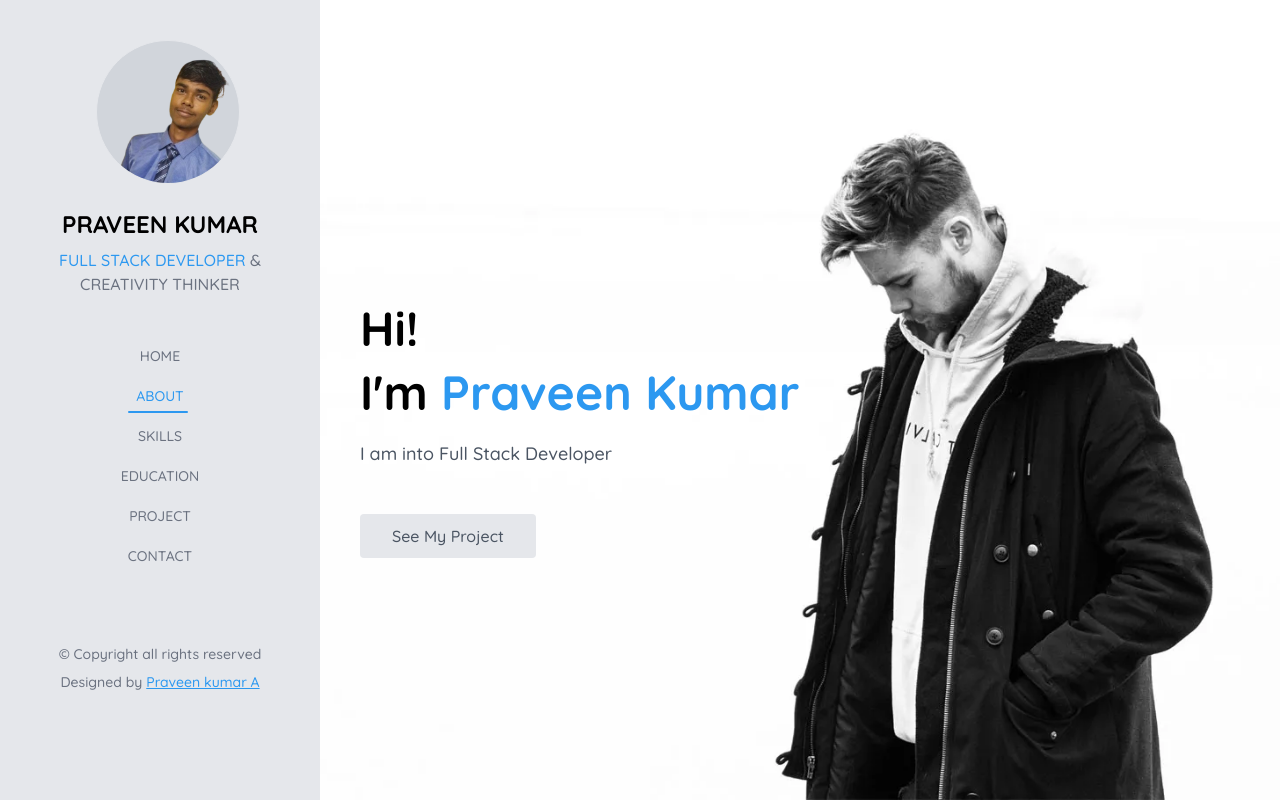
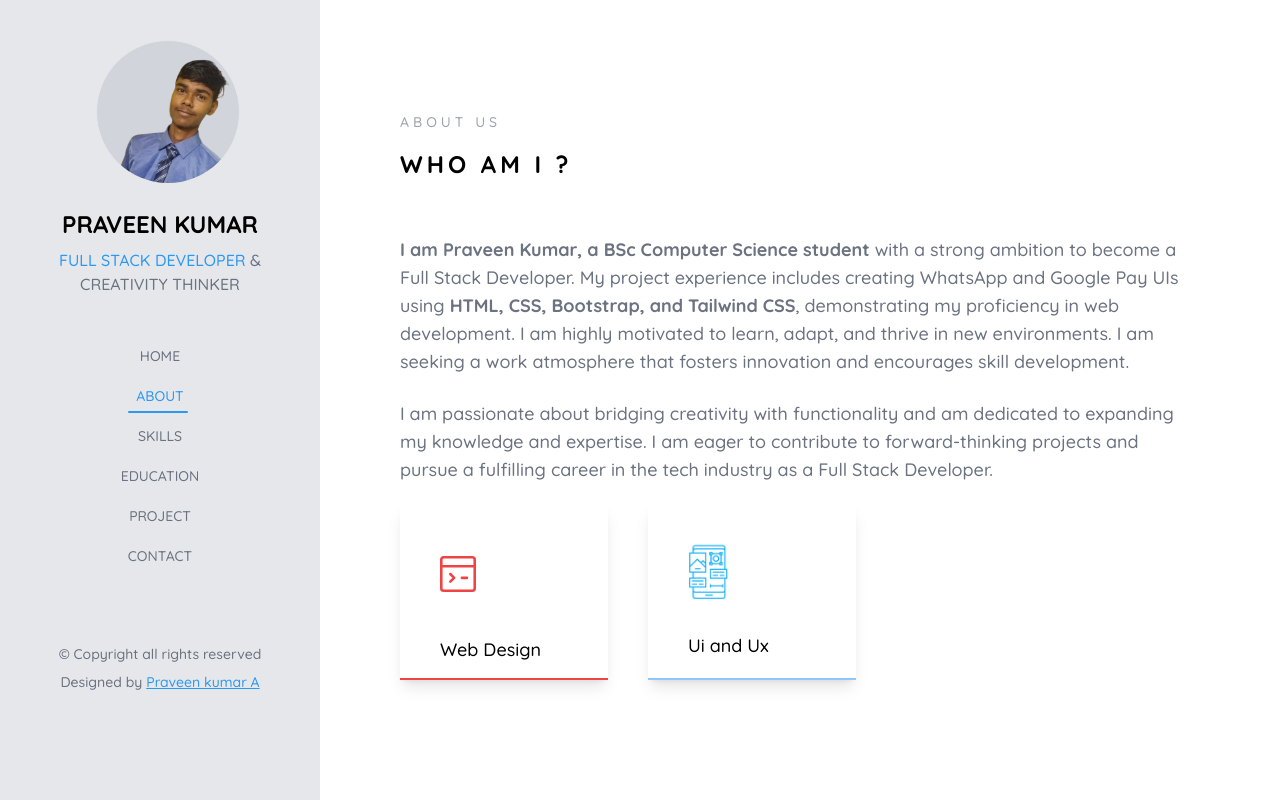
Before and after one commit to PRAVEEN200307/My_Portfolio, a website built with Vite: page About.html in a window 1280 px wide. Built offline with nearby package versions, Linux system fonts and the light colour scheme; a web font is replaced by a local one.

Commit message:
about me

```diff
--- a/About.html
+++ b/About.html
@@ -48,21 +48,40 @@
                </button>
             </div>
           </div>
-          <div class="hero h-screen " style="background:url('assets/img/img_bg_2.jpg.webp') center/cover;width:1200px;">
-           <div class="contant mt-28">
-              <div class="name-con pt-48 px-10  font-serif font-bold">
-               <h1 class="text-3xl font-bold sm:text-5xl ">Hi!</h1>
-               <h1 class="text-3xl sm:text-5xl font-bold mt-4 ">I'm <span class="text-light-blue">Praveen Kumar</span> </h1>
-              </div>
-              <div class="px-10 py-6 text-xl">
-                <p class="text-gray-600 text-sm  sm:text-lg">I am into Full Stack Developer</p>
-              </div>
-              <div class="px-10 py-8 smooth ">
-                <a class="px-8 py-3 rounded bg-gray-200
-                hover:bg-light-blue hover:text-white hover:border-none text-gray-600" href="#">See My Project</a>
-              </div>
-
-           </div>
+          <div class="hero h-screen" style="width:1200px;">
+             <div class="content px-20 py-24">
+                 <h6 class="text-sm text-gray-400 my-4" style="letter-spacing:4px;">ABOUT US</h6>
+                 <h1 class="font-bold text-2xl my-4"  style="letter-spacing:4px;">WHO AM I ?</h1>
+                 <div class="mt-14 text-lg text-gray-500 ">
+                    <P> <b>I am Praveen Kumar, a BSc Computer Science student</b> with a strong
+                     ambition to become a Full Stack Developer. My project experience
+                     includes creating WhatsApp and Google Pay UIs using <b>HTML, CSS, Bootstrap,
+                     and Tailwind CSS</b>, demonstrating my proficiency in web development. I am highly
+                     motivated to learn, adapt, and thrive in new environments. I am seeking a
+                     work atmosphere that fosters innovation and encourages skill development.
+                    </P>
+                     <P class="mt-6">I am passionate about bridging creativity with functionality and am dedicated to expanding my knowledge and expertise. I am eager to contribute to forward-thinking projects and pursue a fulfilling career in the tech industry as a Full Stack Developer.</P>
+                 </div>
+                 <div class="mt-5 flex gap-10 ">
+                    <div class="h-44 w-52 shadow-lg flex flex-col px-10 gap-8 border-b-2 border-red-500">
+                      <!-- Box -->
+                       <div class="pt-10 text-red-500">
+                        <svg xmlns="http://www.w3.org/2000/svg" width="36" height="60" viewBox="0 0 14 14">
+                           <g fill="none" stroke="currentColor" stroke-linecap="round" stroke-linejoin="round"><rect width="13" height="13" x=".5" y=".5" rx="1"/>
+                           <path d="M.5 4h13M4 7l1.5 1.5L4 10m4.5-1.5h2"/></g>
+                         </svg>
+                       </div>
+                       <h4 class="text-lg">Web Design</h4>
+                    </div>
+                    <div class="h-44 w-52 shadow-lg flex flex-col px-10 gap-8 border-b-2 border-blue-300">
+                     <!-- Box -->
+                      <div class="pt-9 text-red-500">
+                        <img src="assets/img/UI and ux image.png" alt="" width="40" height="20">
+                      </div>
+                      <h4 class="text-lg">Ui and Ux</h4>
+                   </div>
+                 </div>
+             </div>
           </div>
      </section>
      <script src="assets/js/script.js"></script>
--- a/index.html
+++ b/index.html
@@ -59,7 +59,7 @@
                 <a class="px-8 py-3 rounded bg-gray-200
                 hover:bg-light-blue hover:text-white hover:border-none text-gray-600" href="#">See My Project</a>
              </div>
-             <div class="flex px-10 py-3 gap-4 text-gray-400 ">
+             <div class="flex px-10 py-3 gap-4 text-gray-500 ">
                <svg  class="hover:text-black" xmlns="http://www.w3.org/2000/svg" width="32" height="32" viewBox="0 0 16 16">
                    <path fill="currentColor" fill-rule="evenodd" d="M7.976 0A7.977 7.977 0 0 0 0 7.976c0 3.522 2.3 6.507 5.431 7.584c.392.049.538-.196.538-.392v-1.37c-2.201.49-2.69-1.076-2.69-1.076c-.343-.93-.881-1.175-.881-1.175c-.734-.489.048-.489.048-.489c.783.049 1.224.832 1.224.832c.734 1.223 1.859.88 2.3.685c.048-.538.293-.88.489-1.076c-1.762-.196-3.621-.881-3.621-3.964c0-.88.293-1.566.832-2.153c-.05-.147-.343-.978.098-2.055c0 0 .685-.196 2.201.832c.636-.196 1.322-.245 2.007-.245s1.37.098 2.006.245c1.517-1.027 2.202-.832 2.202-.832c.44 1.077.146 1.908.097 2.104a3.16 3.16 0 0 1 .832 2.153c0 3.083-1.86 3.719-3.62 3.915c.293.244.538.733.538 1.467v2.202c0 .196.146.44.538.392A7.984 7.984 0 0 0 16 7.976C15.951 3.572 12.38 0 7.976 0Z"
                    clip-rule="evenodd"/>
```
Also changed, not shown: assets/img/UI and ux image.png (added).
